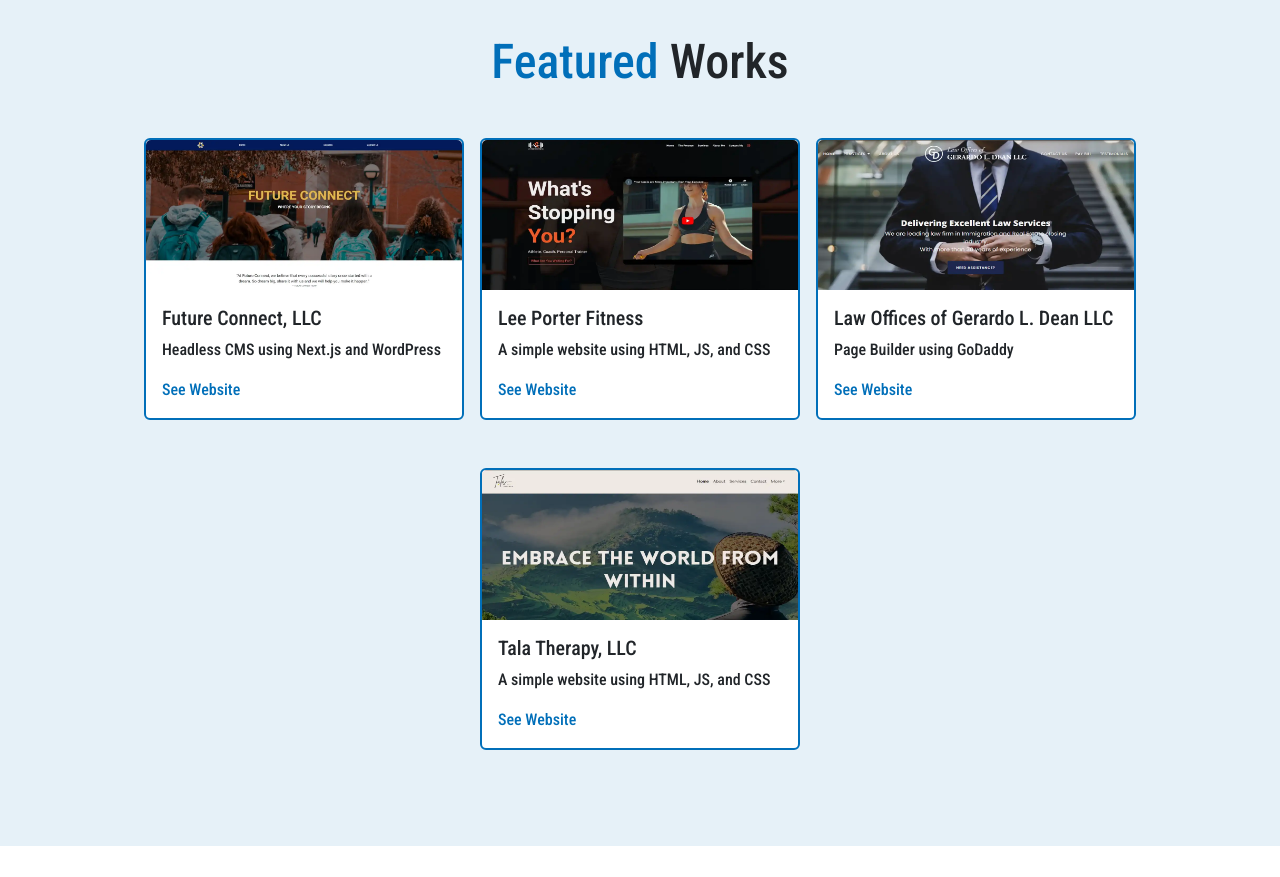
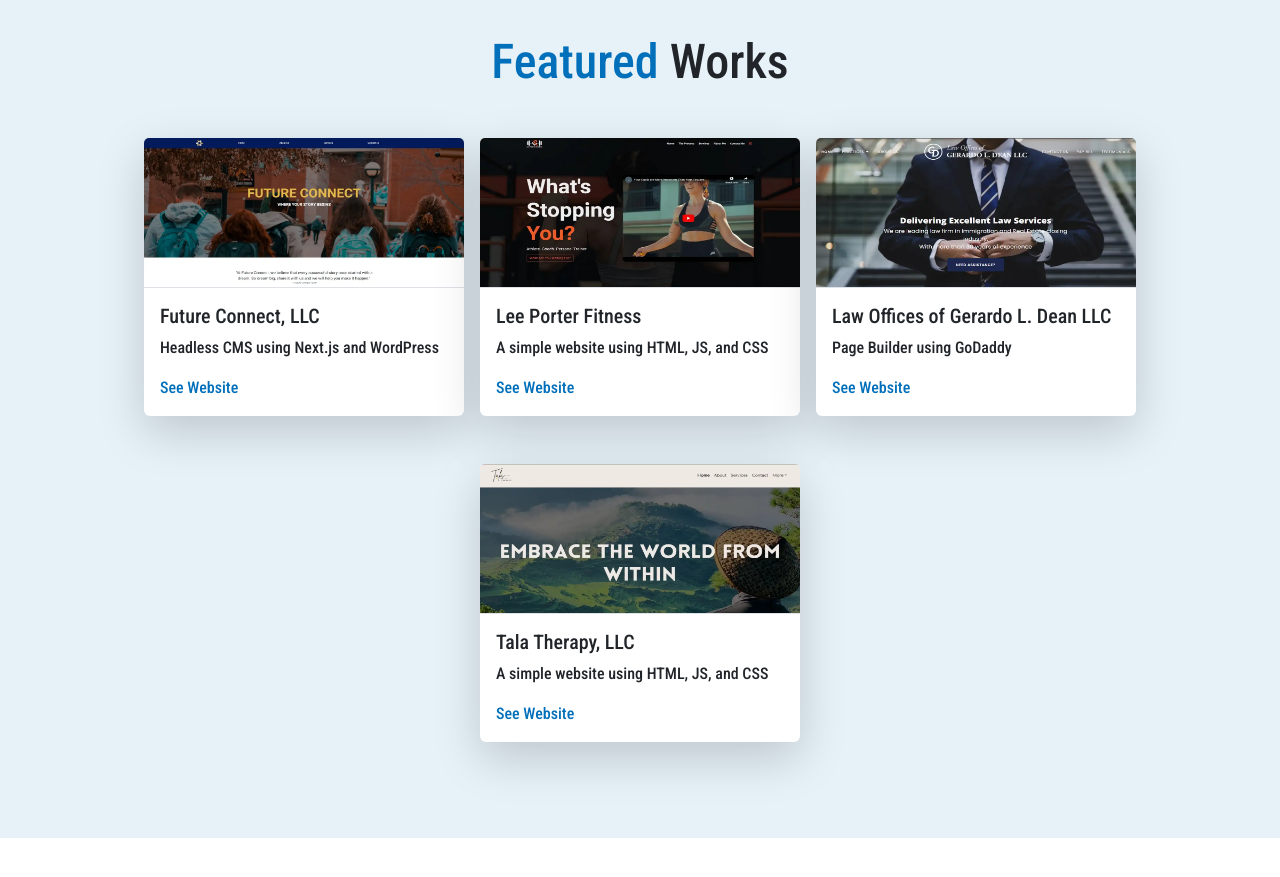
Before and after one commit to sgfanega/fanegawebsites-nextjs, a Next.js app: page / in a window 1280 px wide. Shown: the part 1920-2797 px from the top of the page. Built offline with nearby package versions, Linux system fonts and the light colour scheme.

Commit message:
removed border for cards

```diff
--- a/app/components/home/featured-works/card.tsx
+++ b/app/components/home/featured-works/card.tsx
@@ -9,11 +9,10 @@
 
 export default function Card({ title, description, imageUrl, url} : CardProps) {
   return (
-    <div className="card mx-2 my-3 mb-lg-5 mt-lg-0 border-2 border-accent-secondary" style={{width: "20rem" }}>
+    <div className="card mx-2 my-3 mb-lg-5 mt-lg-0 border-0 shadow-lg" style={{width: "20rem" }}>
       <Image
         src={imageUrl}
-        // style={{borderTopLeftRadius: "1rem", borderTopRightRadius: "1rem"}}
-        className="card-img-top border-bottom-2 border-accent-secondary"
+        className="card-img-top border-bottom"
         alt={title + " Website Image"}
         width={100}
         height={150}
```
